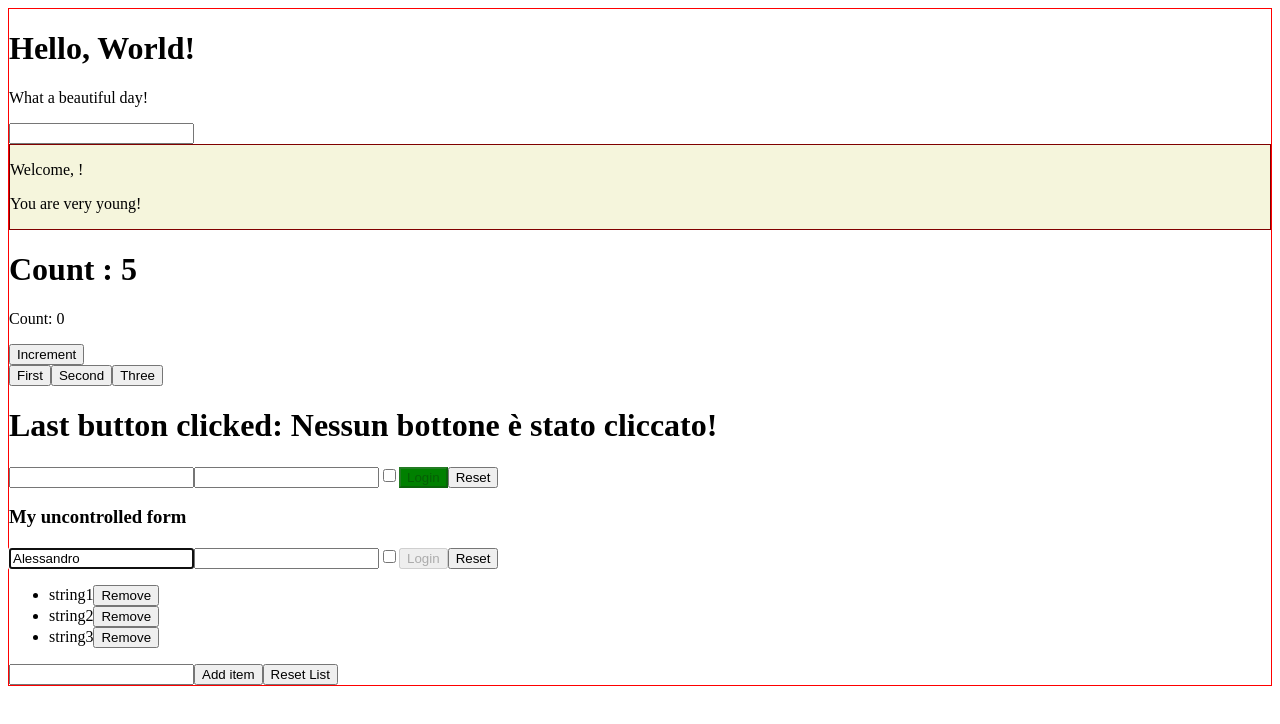
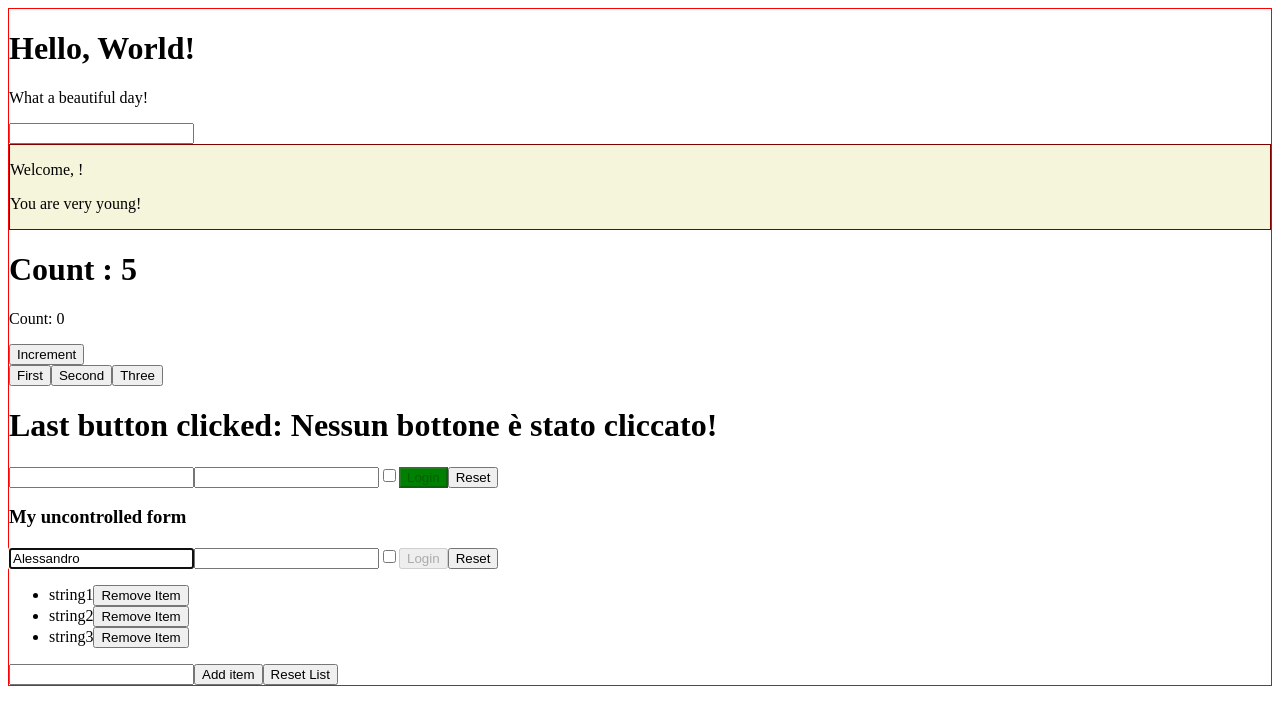
Before and after one commit to leggio98/react-exercises, a React (Create React App) app in the folder react-exercises/: page / in a window 1280 px wide. Shown: the top 724 px of the page. Built offline with nearby package versions, Linux system fonts and the light colour scheme.

Commit message:
na merda di esercizio

```diff
--- a/react-exercises/src/App.js
+++ b/react-exercises/src/App.js
@@ -22,7 +22,21 @@ export class App extends React.Component {
             <ClickTracker />
             <Login />
             <UncontrolledLogin />
-            <TodoList />
+            <TodoList
+          render = {(items) => {
+            return (
+              <div>
+              <ul>
+                    {items.map((item, index) =><li key={item + index}>{item}
+                    <button  onClick={() => {items.splice(index, 1);
+                    this.setState({
+                            items: items });}}>Remove Item</button>
+                    </li>)}
+                </ul>
+                </div>
+            )
+          }}>
+          </TodoList>
             </Container>
             </div>
     }
--- a/react-exercises/src/TodoList.js
+++ b/react-exercises/src/TodoList.js
@@ -29,13 +29,9 @@ class TodoList extends React.Component {
     render() {
         return (
             <div>
-                <ul>
-                    {this.state.items.map((item, index) =>
-                    <li key={item + index}> {item}
-                    <button onClick={() => this.removeCurrentLi(index) }>Remove</button>
-                    </li>
-                    )}
-                </ul>
+
+                    {this.props.render(this.state.items)}
+
                 <input
                 type='text'
                 onChange = {this.saveInput}
@@ -49,3 +45,13 @@ class TodoList extends React.Component {
 }
 
 export default TodoList
+
+
+/*  <ul>
+{this.state.items.map((item, index) =>
+    <li key={item + index}> {item}
+    <button onClick={() => {item.splice(index,1)};
+this.setState({ items: items}) }>Remove</button>
+    </li>
+    )}
+</ul> */
```
